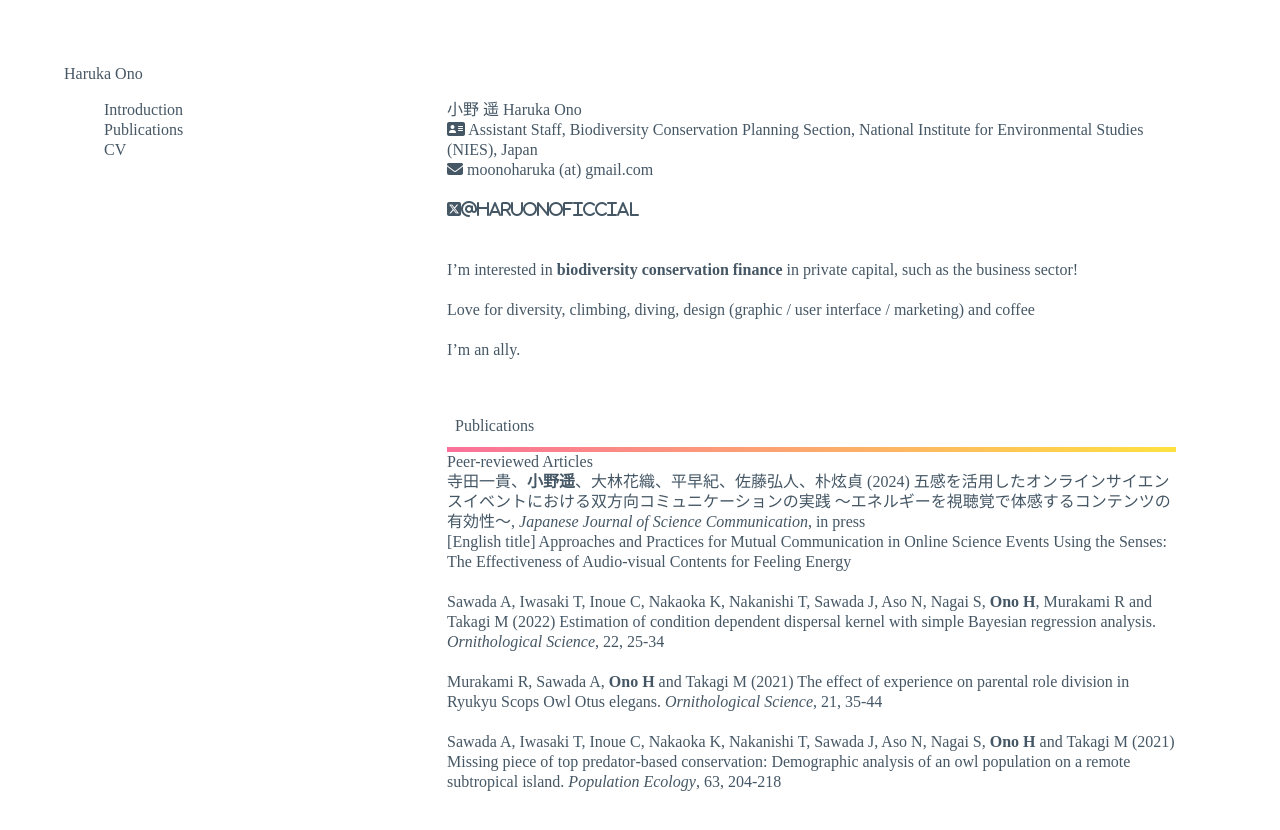
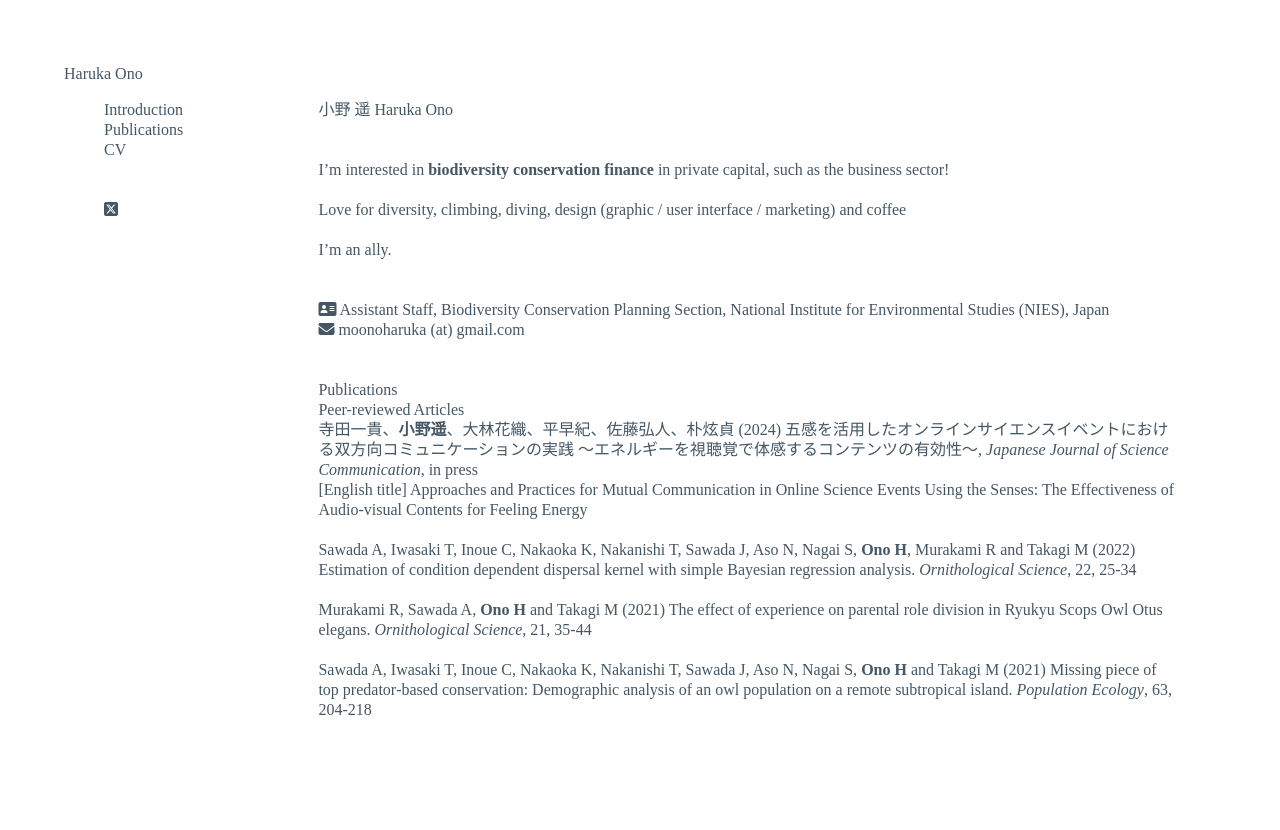
Before and after one commit to oharu3/oharu3.github.io, a plain HTML site: page docs/index.html in a window 1280 px wide. Drawn offline with Linux system fonts and the light colour scheme; some packages are replaced by stand-ins of ours; a web font is replaced by a local one.

Commit message:
edit the layout

```diff
--- a/docs/css/style.css
+++ b/docs/css/style.css
@@ -1,11 +1,21 @@
 @charset "utf-8";
 
+/*
+GENERAL STYLING
+================================================ */
+html {
+    font-size: 100%;
+}
 body {
     color: #455765;
     line-height: 20px;
     margin: 5%
   }
 
+
+/*
+LAYOUT
+================================================ */
 /* Layout */
 .container {
     display: flex;
@@ -16,21 +26,29 @@ body {
 
 /* Aside */
 aside {
-    width: 26%;
+    width: 13%;
 }
 
 /* Main */
 main {
-    width: 68%;
+    width: 80%;
     margin-bottom: 0;
 }
 
+
+/*
+ASIDE
+================================================ */
 /* Side menu */
 .side-menu {
     position: sticky;
     top: 1rem;
 }
 
+
+/*
+BOX
+================================================ */
 .box1{
     margin:2em 0;
     position: relative;
@@ -59,20 +77,3 @@ main {
     margin: 0;
     padding: 0;
 }
-
-h3 {
-    position: relative;
-    padding: 1rem .5rem;
-  }
-
-h3:after {
-    position: absolute;
-    bottom: 0;
-    left: 0;
-    width: 100%;
-    height: 5px;
-    content: '';
-    background-image: -webkit-gradient(linear, left top, right top, from(#fa709a), to(#fee140));
-    background-image: -webkit-linear-gradient(left, #fa709a 0%, #fee140 100%);
-    background-image: linear-gradient(to right, #fa709a 0%, #fee140 100%);
-  }
--- a/docs/index.html
+++ b/docs/index.html
@@ -35,22 +35,19 @@
     <div class="container">
 
         <aside>
-            <div class="side-box popular-posts">
+            <div class="side-box side-menu">
                 <ul>
                     <li><a href="#">Introduction</a></li>
                     <li><a href="#">Publications</a></li>
-                    <li><a href="#">CV</a></li>
+                    <li><a href="#">CV</a></li><br><br>
+                    <li><a href="https://twitter.com/haruonofficial" target="_blank"><i class="fa-brands fa-square-x-twitter"></i></a></li>
                 </ul>
+
             </div>
         </aside>
 
         <main>
-            <p>小野 遥 Haruka Ono</p>
-
-            <i class="fa-solid fa-address-card"></i> Assistant Staff, Biodiversity Conservation Planning Section, National Institute for Environmental Studies (NIES), Japan<br>
-            <i class="fa-solid fa-envelope"></i> moonoharuka (at) gmail.com<br><br>
-            <i class="fa-brands fa-square-x-twitter">@haruonoficcial</i><br><br><br>
-
+            <h1>小野 遥 Haruka Ono</h1><br><br>
 
             <p>I’m interested in <b>biodiversity conservation finance</b> in private capital, such as the business sector!<br><br>
 
@@ -58,10 +55,13 @@
 
             I’m an ally.</p><br><br>
 
+            <i class="fa-solid fa-address-card"></i> Assistant Staff, Biodiversity Conservation Planning Section, National Institute for Environmental Studies (NIES), Japan<br>
+            <i class="fa-solid fa-envelope"></i> moonoharuka (at) gmail.com<br><br><br>
 
-            <h3>Publications</h3>
 
-            <h4>Peer-reviewed Articles</h4>
+            <h2>Publications</h2>
+
+            <h3>Peer-reviewed Articles</h3>
 
             <ol>
                 <li>寺田一貴、<b>小野遥</b>、大林花織、平早紀、佐藤弘人、朴炫貞 (2024) 五感を活用したオンラインサイエンスイベントにおける双方向コミュニケーションの実践 ～エネルギーを視聴覚で体感するコンテンツの有効性～, <i>Japanese Journal of Science Communication</i>, in press<br>
```
